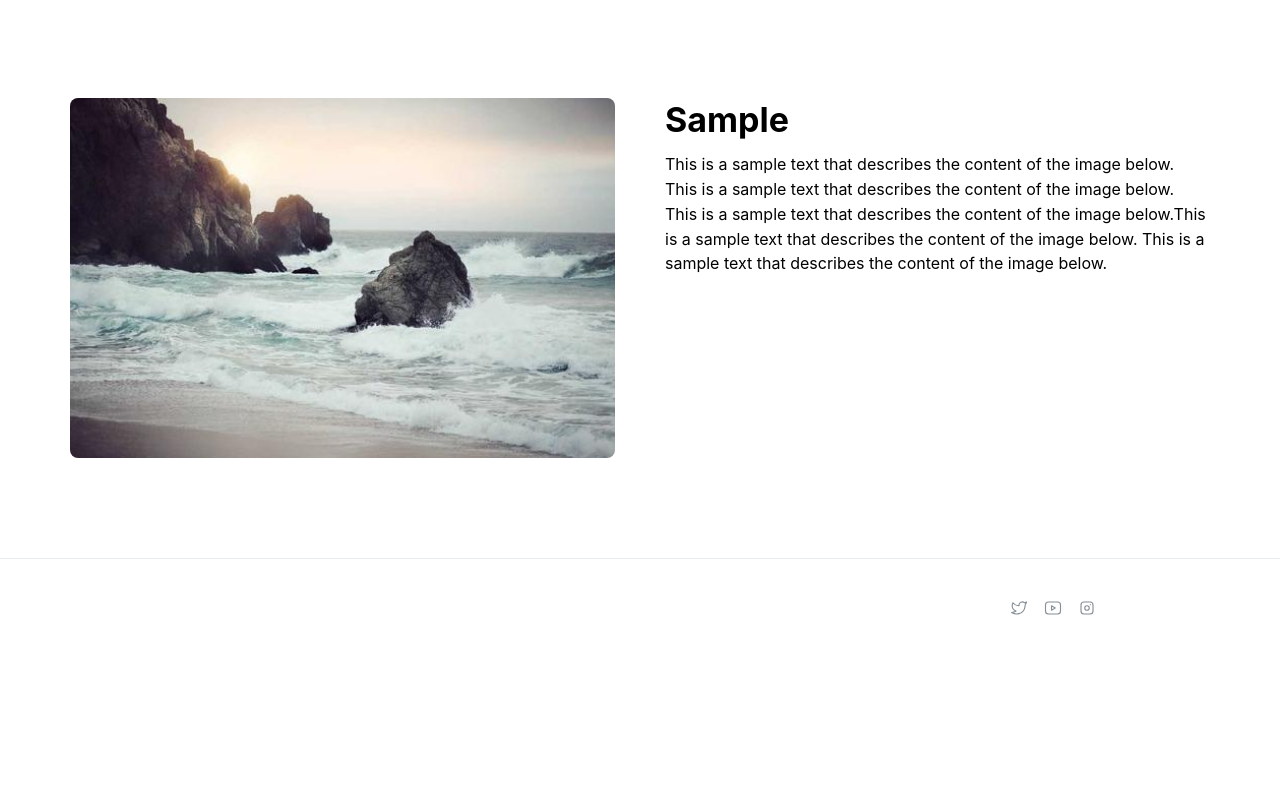
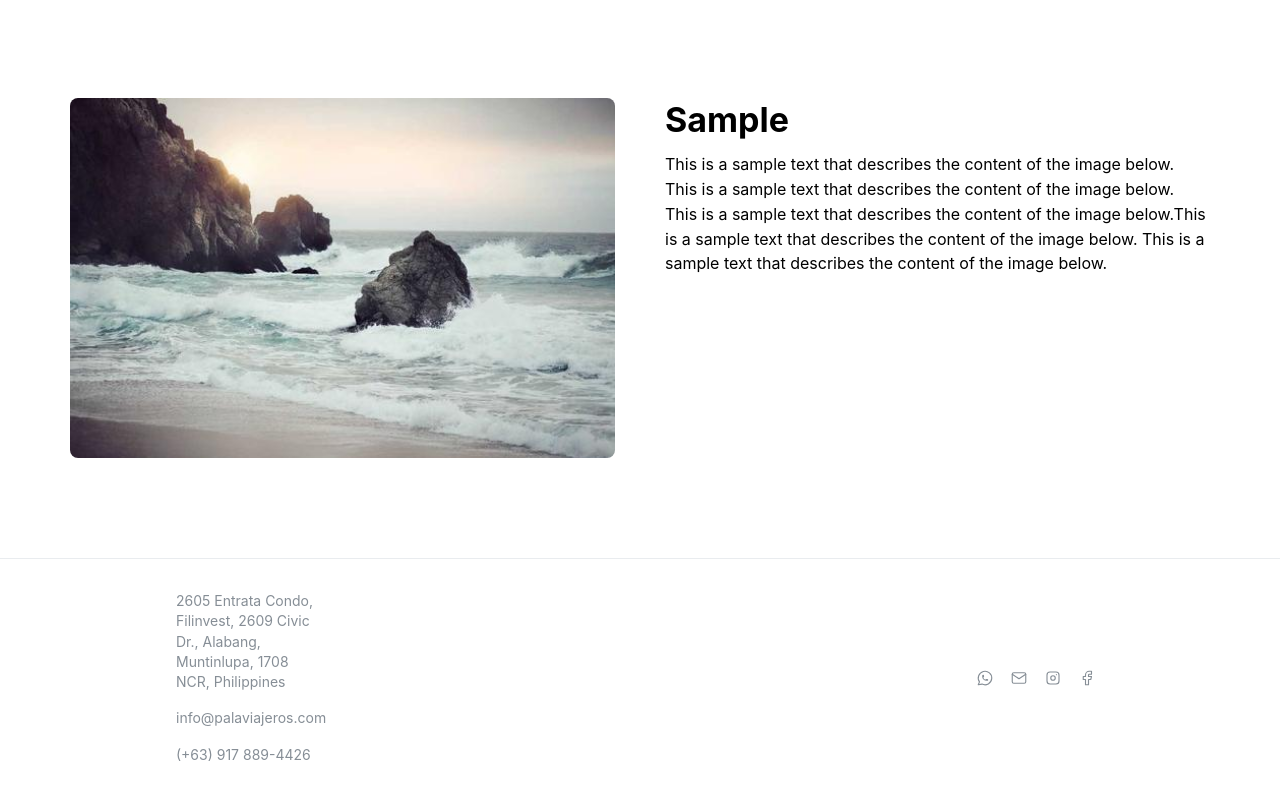
Before and after one commit to palaviajeros/palaviajeros-ui, a Next.js app: page /about in a window 1280 px wide. Shown: the part 1546-2343 px from the top of the page. Before the commit the page ends 2254 px from the top, so only its background shows below. Built offline with nearby package versions, Linux system fonts and the light colour scheme.

Commit message:
add icons and links

```diff
--- a/src/app/components/Footer/Footer.module.scss
+++ b/src/app/components/Footer/Footer.module.scss
@@ -7,10 +7,18 @@
 .inner {
   padding-top: var(--mantine-spacing-xl);
   padding-bottom: var(--mantine-spacing-xl);
+  display: flex;
+  justify-content: space-between;
 
   @include smaller-than($mantine-breakpoint-xs) {
     flex-direction: column;
   }
+}
+
+.groups {
+  display: flex;
+  flex-wrap: wrap;
+  max-width: min-content;
 }
 
 .links {
--- a/src/app/components/Footer/Footer.tsx
+++ b/src/app/components/Footer/Footer.tsx
@@ -1,9 +1,10 @@
 import React from "react";
-import { Container, Group, ActionIcon, rem } from "@mantine/core";
+import { Container, Group, ActionIcon, Text, Anchor } from "@mantine/core";
 import {
-  IconBrandTwitter,
-  IconBrandYoutube,
-  IconBrandInstagram
+  IconBrandInstagram,
+  IconMail,
+  IconBrandFacebook,
+  IconBrandWhatsapp,
 } from "@tabler/icons-react";
 import classes from "@/app/components/Footer/Footer.module.scss";
 
@@ -11,17 +12,46 @@ export default function Footer() {
   return (
     <footer className={classes.footer}>
       <Container className={classes.inner}>
+        <Group className={classes.groups} justify="flex-strat">
+          <Text c="dimmed" size="sm">
+            2605 Entrata Condo, Filinvest, 2609 Civic Dr., Alabang, Muntinlupa,
+            1708 NCR, Philippines
+          </Text>
+          <Anchor
+            href="mailto:info@palaviajeros.com"
+            target="_blank"
+            c="dimmed"
+            size="sm"
+          >
+            info@palaviajeros.com
+          </Anchor>
+          <Anchor
+            href="https://wa.me/639178894426"
+            target="_blank"
+            c="dimmed"
+            size="sm"
+          >
+            (+63) 917 889-4426
+          </Anchor>
+        </Group>
         <Group
           gap={0}
           className={classes.links}
           justify="flex-end"
           wrap="nowrap"
         >
-          <ActionIcon size="lg" color="gray" variant="subtle">
-            <IconBrandTwitter style={{ width: 18, height: 18 }} stroke={1.5} />
+          <ActionIcon
+            size="lg"
+            color="gray"
+            variant="subtle"
+            component="a"
+            href="https://wa.me/639178894426"
+            target="_blank"
+          >
+            <IconBrandWhatsapp style={{ width: 18, height: 18 }} stroke={1.5} />
           </ActionIcon>
           <ActionIcon size="lg" color="gray" variant="subtle">
-            <IconBrandYoutube style={{ width: 18, height: 18 }} stroke={1.5} />
+            <IconMail style={{ width: 18, height: 18 }} stroke={1.5} />
           </ActionIcon>
           <ActionIcon size="lg" color="gray" variant="subtle">
             <IconBrandInstagram
@@ -29,6 +59,9 @@ export default function Footer() {
               stroke={1.5}
             />
           </ActionIcon>
+          <ActionIcon size="lg" color="gray" variant="subtle">
+            <IconBrandFacebook style={{ width: 18, height: 18 }} stroke={1.5} />
+          </ActionIcon>
         </Group>
       </Container>
     </footer>
```
